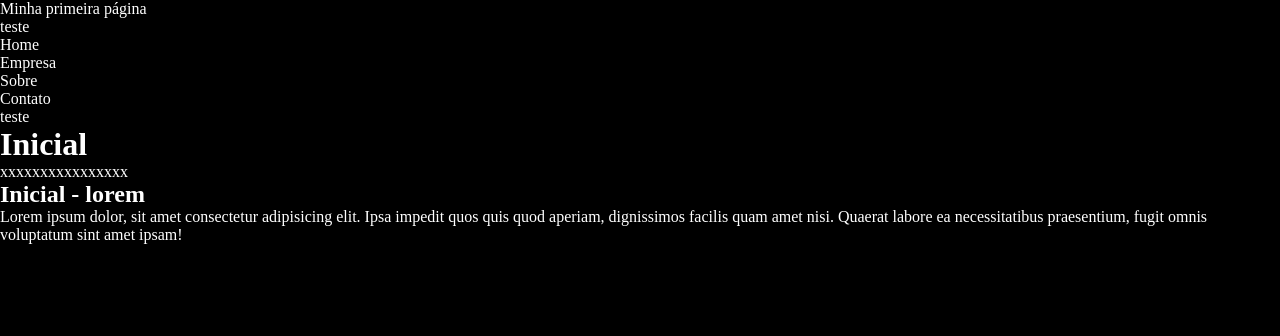
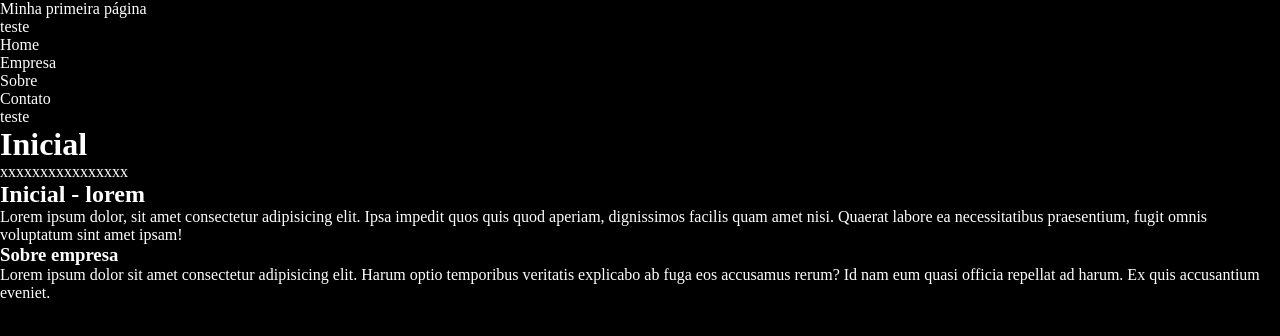
Before and after one commit to lmancio/curso_git_jornadaDev, a plain HTML site: page index.html in a window 1280 px wide. Drawn offline with Linux system fonts and the light colour scheme.

Commit message:
Alterando empresa

```diff
--- a/index.html
+++ b/index.html
@@ -30,6 +30,9 @@
         <p>Lorem ipsum dolor, sit amet consectetur adipisicing elit. Ipsa impedit quos quis quod aperiam, dignissimos facilis quam amet nisi. Quaerat labore ea necessitatibus praesentium, fugit omnis voluptatum sint amet ipsam!
         </p>
 
+        <h3>Sobre empresa</h3>
+        <p> Lorem ipsum dolor sit amet consectetur adipisicing elit. Harum optio temporibus veritatis explicabo ab fuga eos accusamus rerum? Id nam eum quasi officia repellat ad harum. Ex quis accusantium eveniet.</p>
+
         <script src="assets/js/app.js"></script>
     </body>
 </html>
```
